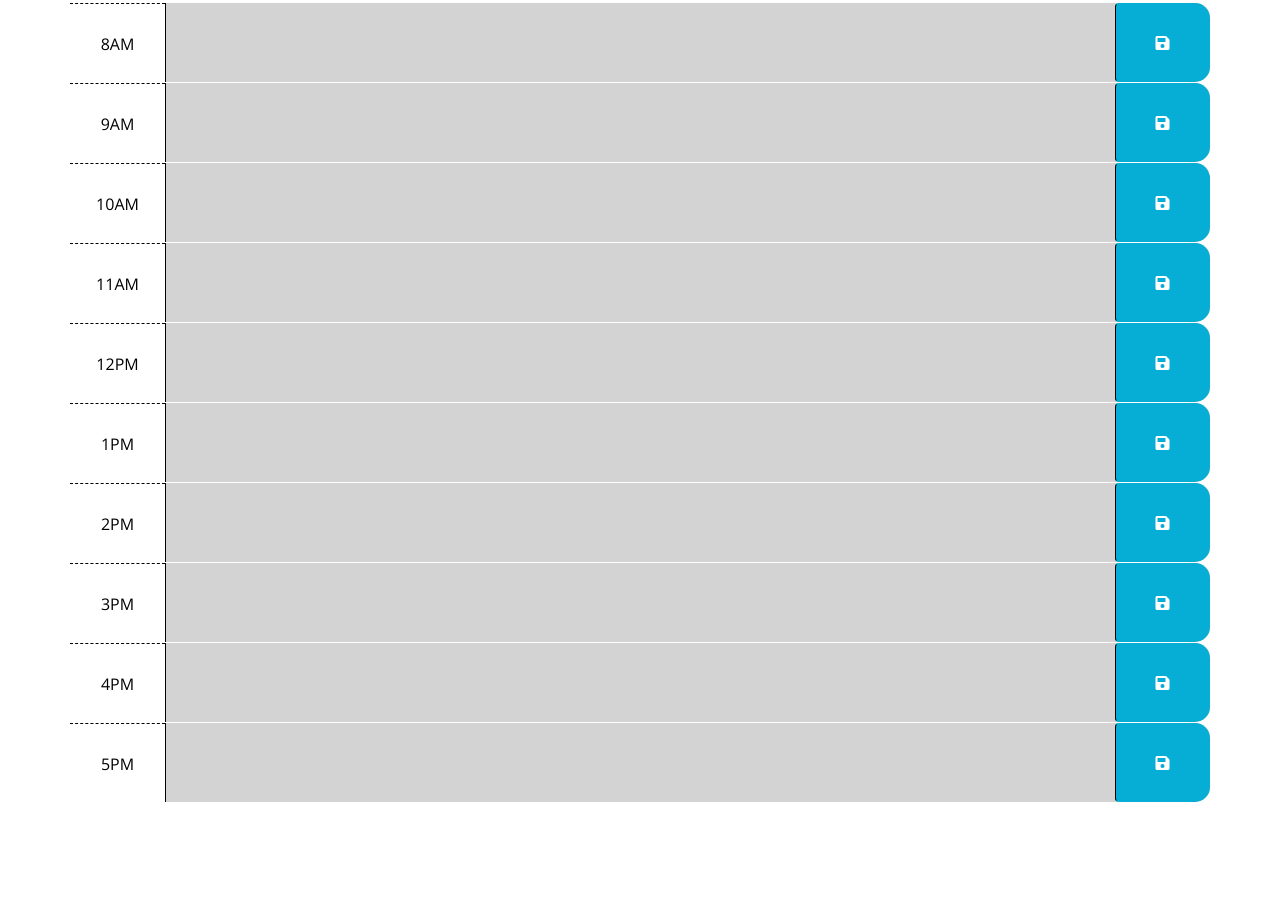
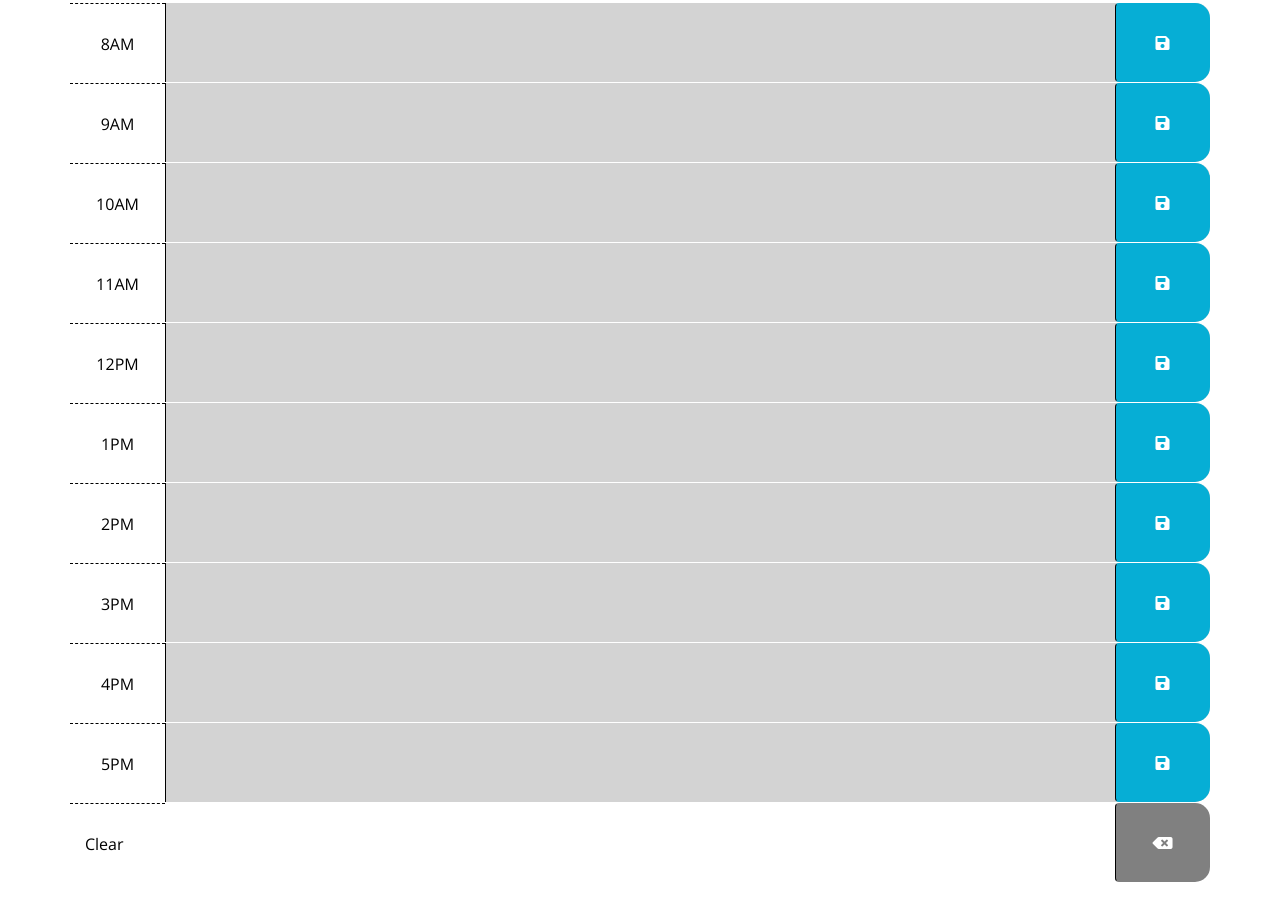
Before and after one commit to JulieAnnI/Work-Day-Scheduler, a plain HTML site: page index.html in a window 1280 px wide. Shown: the part 334-1232 px from the top of the page. Before the commit the page ends 1152 px from the top, so only its background shows below. Drawn offline with nearby package versions, Linux system fonts and the light colour scheme.

Commit message:
Added clear button to HTML

```diff
--- a/index.html
+++ b/index.html
@@ -100,6 +100,14 @@
           <textarea  id="17text" class="col-md-10 description"></textarea>
           <button class="btn saveBtn col-md-1"><i class="fas fa-save"></i></button>
         </div>
+        <div id="clear" class="row">
+          <div class="col-md-1 hour">
+            Clear
+          </div>
+          <div class="col-md-10"></div>
+          <button class="btn clearBtn col-md-1"><i class="fas fa-backspace"></i></button>
+        </div>
+        </div>
     </div>
     <br>
     <script src="https://cdnjs.cloudflare.com/ajax/libs/jquery/3.2.1/jquery.min.js"></script>
--- a/script.js
+++ b/script.js
@@ -2,7 +2,6 @@ $(document).ready(function(){
 
     //Variables
     var currentHour = moment().hour();
-    var num = 8;
     var events = []
 
 
@@ -61,6 +60,4 @@ $(document).ready(function(){
     })
 
 
-
-
 });
--- a/style.css
+++ b/style.css
@@ -69,3 +69,15 @@ textarea{
   font-size: 20px;
   transition: all .3s ease-in-out;
 }
+
+.clearBtn {
+  border-left: 1px solid black;
+  border-top-right-radius: 15px;
+  border-bottom-right-radius: 15px;
+  background-color:gray;
+  color: white;
+}
+
+.clearBtn i:hover {
+  font-size: 20px;
+  transition: all .3s ease-in-out;
```
